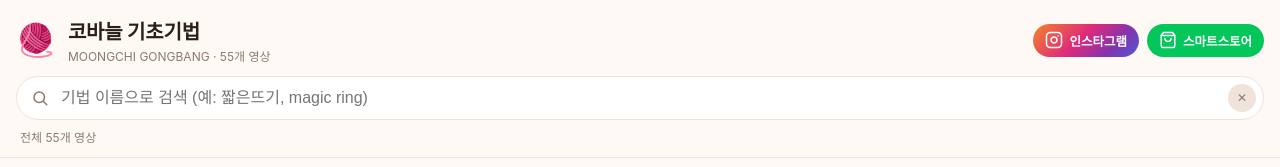
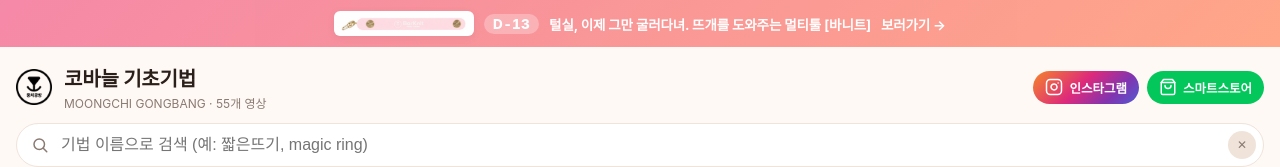
Before and after one commit to moongcigongbang/crochet-basics, a plain HTML site: page index.html in a window 1280 px wide. Shown: the top 167 px of the page. Drawn offline with Linux system fonts and the light colour scheme.

Commit message:
바니트 한정 판매 배너 추가 + 뭉치공방 로고로 아이콘 교체
- 상단 핑크 그라데이션 배너: D-day 카운트 + 제품 이미지 + 스마트스토어 링크
- 2026-05-27 KST 자정 이후 자동 숨김
- 헤더/favicon/PWA 아이콘을 🧶 이모지에서 뭉치공방 로고로 교체

Co-Authored-By: Claude Opus 4.7 (1M context) <noreply@anthropic.com>

```diff
--- a/app.js
+++ b/app.js
@@ -1,4 +1,20 @@
 (() => {
+  // 바니트 한정 판매 배너 — 2026-05-27 KST 자정 이후 자동 숨김
+  const promoBanner = document.getElementById('promo-banner');
+  if (promoBanner) {
+    // KST 캘린더 날짜 기준으로 일수 계산 (시간대 무관)
+    const KST_OFFSET = 9 * 3600000;
+    const nowKst = new Date(Date.now() + KST_OFFSET);
+    const todayUtc = Date.UTC(nowKst.getUTCFullYear(), nowKst.getUTCMonth(), nowKst.getUTCDate());
+    const endUtc = Date.UTC(2026, 4, 27); // 5월 27일
+    const daysLeft = (endUtc - todayUtc) / 86400000;
+    if (daysLeft >= 0) {
+      const ddayEl = document.getElementById('promo-dday');
+      if (ddayEl) ddayEl.textContent = `D-${daysLeft}`;
+      promoBanner.hidden = false;
+    }
+  }
+
   const grid = document.getElementById('grid');
   const productsSection = document.getElementById('products-section');
   const productsGrid = document.getElementById('products-grid');
--- a/index.html
+++ b/index.html
@@ -5,18 +5,25 @@
   <meta name="viewport" content="width=device-width, initial-scale=1.0, viewport-fit=cover" />
   <meta name="theme-color" content="#f9a8c1" />
   <title>코바늘 기초기법</title>
-  <link rel="stylesheet" href="style.css?v=6" />
+  <link rel="stylesheet" href="style.css?v=11" />
   <link rel="manifest" href="manifest.json" />
-  <link rel="icon" type="image/png" sizes="32x32" href="favicon-32.png" />
-  <link rel="apple-touch-icon" href="apple-touch-icon.png" />
+  <link rel="icon" type="image/png" sizes="32x32" href="favicon-32.png?v=2" />
+  <link rel="apple-touch-icon" href="apple-touch-icon.png?v=2" />
   <meta name="apple-mobile-web-app-capable" content="yes" />
   <meta name="apple-mobile-web-app-status-bar-style" content="default" />
   <meta name="apple-mobile-web-app-title" content="코바늘 기초" />
 </head>
 <body>
+  <a id="promo-banner" class="promo-banner" href="https://smartstore.naver.com/knittingfriend/products/13403789743" target="_blank" rel="noopener" hidden>
+    <img class="promo-img" src="barknit-banner.png?v=2" alt="" />
+    <span class="promo-dday" id="promo-dday">D-13</span>
+    <span class="promo-text">털실, 이제 그만 굴러다녀. 뜨개를 도와주는 멀티툴 [바니트]</span>
+    <span class="promo-cta">보러가기 →</span>
+  </a>
+
   <header class="app-header">
     <div class="title-row">
-      <span class="logo">🧶</span>
+      <img class="logo" src="logo.png" alt="뭉치공방" />
       <div class="title-text">
         <h1 id="playlist-title">코바늘 기초기법</h1>
         <p id="playlist-meta" class="meta"></p>
@@ -85,6 +92,6 @@
     <a href="https://www.youtube.com/playlist?list=PLHfcFNenGFHCTBmwUxo_qXw_BPE1mDtot" target="_blank" rel="noopener">원본 재생목록 보기 ↗</a>
   </footer>
 
-  <script src="app.js?v=6"></script>
+  <script src="app.js?v=9"></script>
 </body>
 </html>
--- a/style.css
+++ b/style.css
@@ -21,6 +21,52 @@ html, body {
     "Pretendard", "Noto Sans KR", "Malgun Gothic", system-ui, sans-serif;
   -webkit-font-smoothing: antialiased;
   min-height: 100vh;
+}
+
+.promo-banner {
+  display: flex;
+  flex-wrap: wrap;
+  align-items: center;
+  justify-content: center;
+  gap: 6px 10px;
+  padding: 11px 16px;
+  background: linear-gradient(135deg, #f47fa1 0%, #ff9f7e 100%);
+  color: #fff;
+  text-decoration: none;
+  font-size: 13.5px;
+  font-weight: 600;
+  letter-spacing: -0.01em;
+  text-align: center;
+  transition: opacity 0.15s;
+}
+.promo-banner:hover { opacity: 0.92; }
+.promo-banner[hidden] { display: none; }
+.promo-img {
+  width: 140px;
+  height: auto;
+  border-radius: 6px;
+  object-fit: contain;
+  background: #fff;
+  padding: 3px 5px;
+  box-shadow: 0 2px 6px rgba(180, 90, 110, 0.2);
+  flex-shrink: 0;
+}
+@media (max-width: 480px) {
+  .promo-img { width: 110px; padding: 2px 4px; }
+}
+.promo-dday {
+  background: rgba(255, 255, 255, 0.28);
+  padding: 2px 9px;
+  border-radius: 999px;
+  font-variant-numeric: tabular-nums;
+  font-weight: 800;
+  letter-spacing: 0.02em;
+}
+.promo-text { font-weight: 700; }
+.promo-cta { font-weight: 700; white-space: nowrap; }
+
+@media (max-width: 480px) {
+  .promo-banner { font-size: 12.5px; padding: 10px 12px; gap: 8px; }
 }
 
 .app-header {
@@ -79,8 +125,10 @@ html, body {
 }
 
 .logo {
-  font-size: 32px;
-  line-height: 1;
+  width: 36px;
+  height: 36px;
+  display: block;
+  flex-shrink: 0;
 }
 
 h1 {
```
Also changed, not shown: apple-touch-icon.png, barknit-banner.png (added), favicon-32.png, icon-192.png, logo.png (added), 1 other file.
